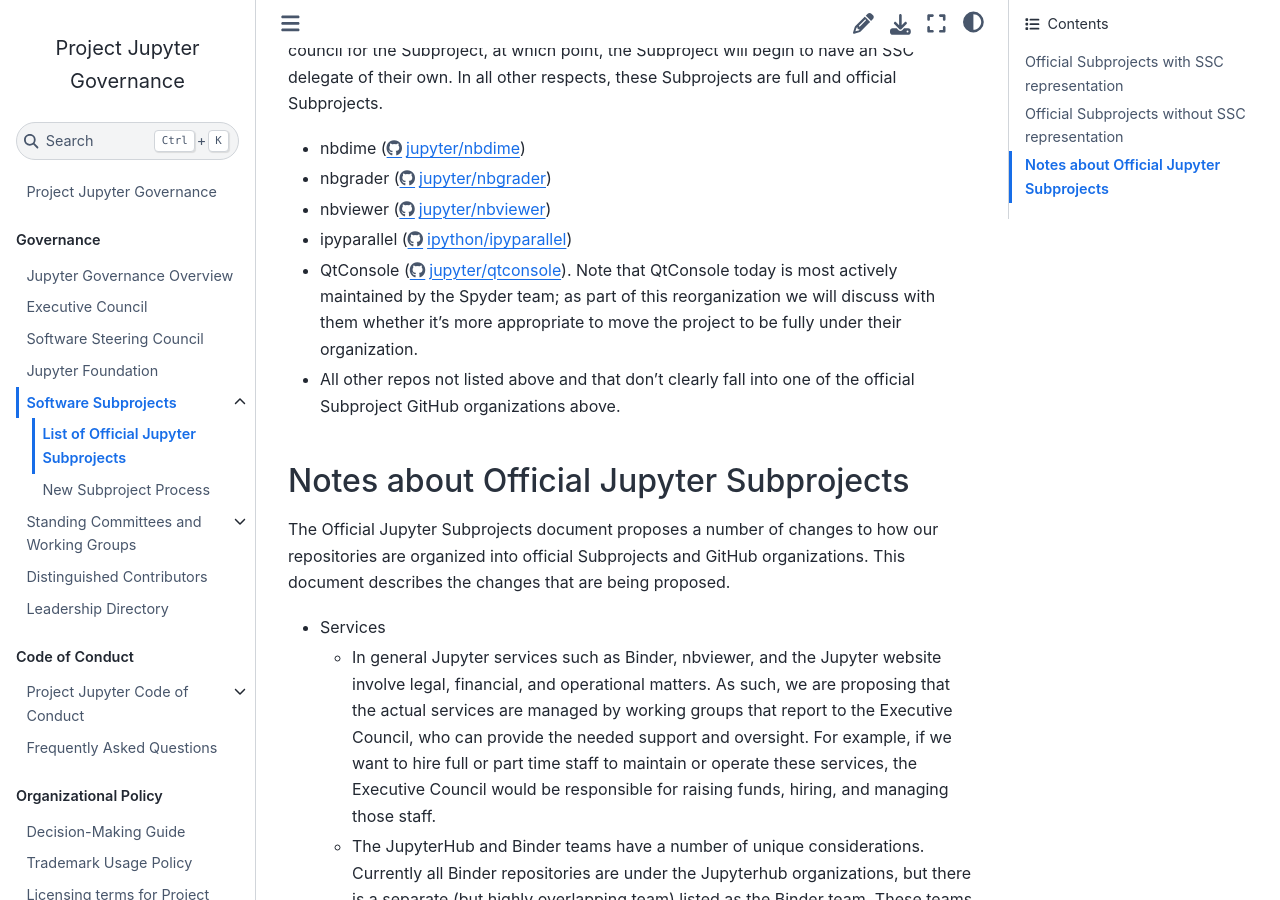
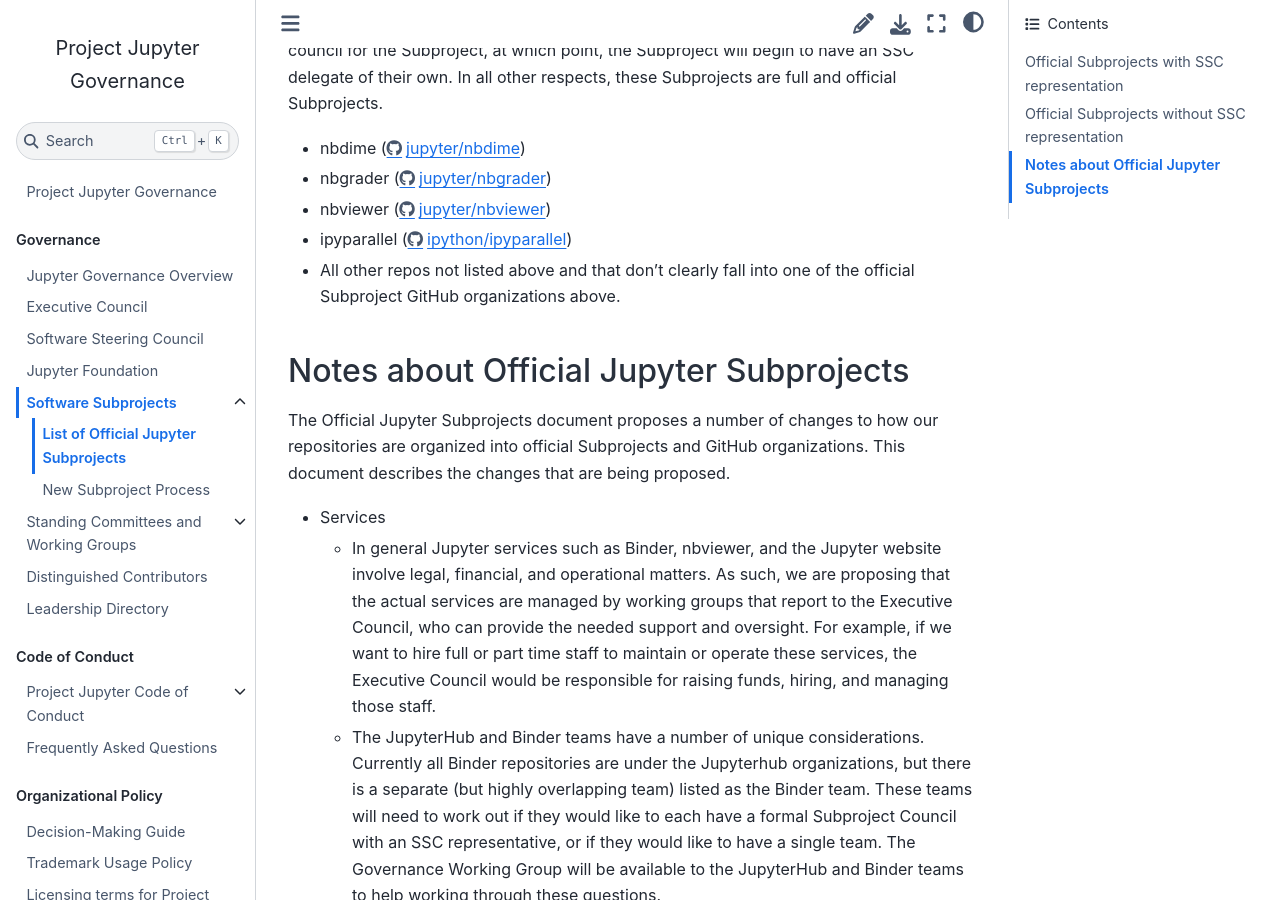
Before and after one commit to jupyter/governance, a Jupyter Book: the page built from list_of_subprojects.md, in a window 1280 px wide and 900 px high, scrolled down 1487 px. Built offline with Jupyter Book 1.0.4 settings and Sphinx 7.4.7 and the Sphinx Book theme 1.1.4, drawn with Linux system fonts in a browser that asks for light colours; pages that are not in the unit, such as notebooks, are missing from menus.

Commit message:
remove qtconsole: moved to spyder org (#276)

```diff
--- a/list_of_subprojects.md
+++ b/list_of_subprojects.md
@@ -37,7 +37,6 @@
 - nbgrader (https://github.com/jupyter/nbgrader)
 - nbviewer (https://github.com/jupyter/nbviewer)
 - ipyparallel (https://github.com/ipython/ipyparallel)
-- QtConsole (https://github.com/jupyter/qtconsole). Note that QtConsole today is most actively maintained by the Spyder team; as part of this reorganization we will discuss with them whether it's more appropriate to move the project to be fully under their organization.
 - All other repos not listed above and that don't clearly fall into one of the official Subproject GitHub organizations above.
 
 ## Notes about Official Jupyter Subprojects
```
